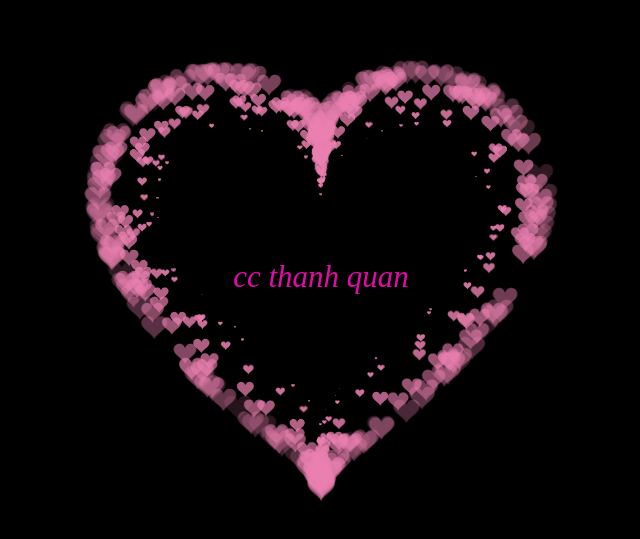
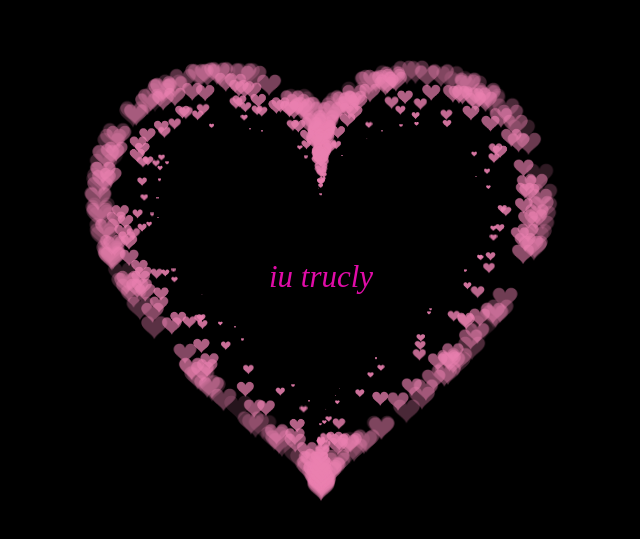
Before and after one commit to quangphucqn/traitim, a plain HTML site: page index.html in a window 1280 px wide. Shown: the part 123-662 px from the top of the page, without its empty margins (319-959 px from the left). Drawn offline with Linux system fonts and the light colour scheme.

Commit message:
Update index.html

```diff
--- a/index.html
+++ b/index.html
@@ -526,7 +526,7 @@ var ParticlePool = (function() {
         align-items: center;
         justify-content: center;
         margin-bottom: 5px;
-        text-align: center;">cc thanh quan</div>
+        text-align: center;">iu trucly</div>
 
  </BODY>
 
```
